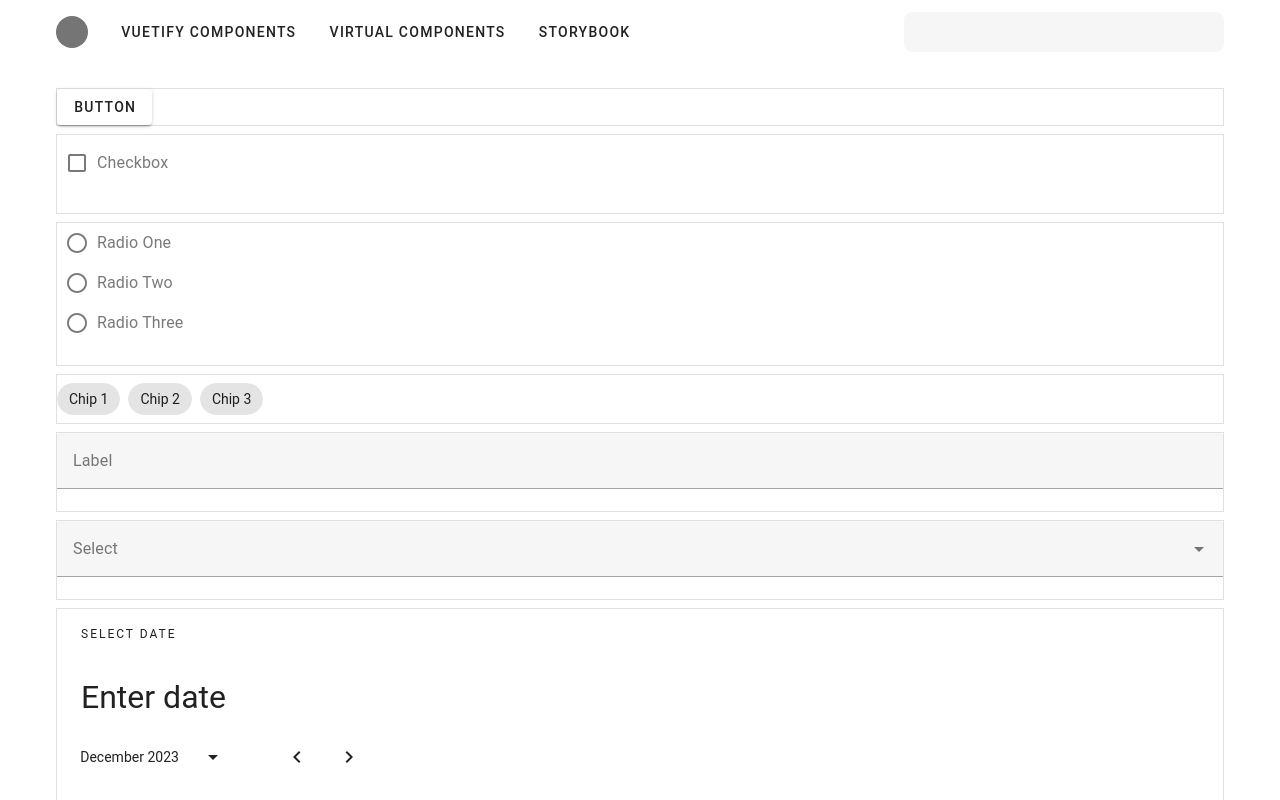
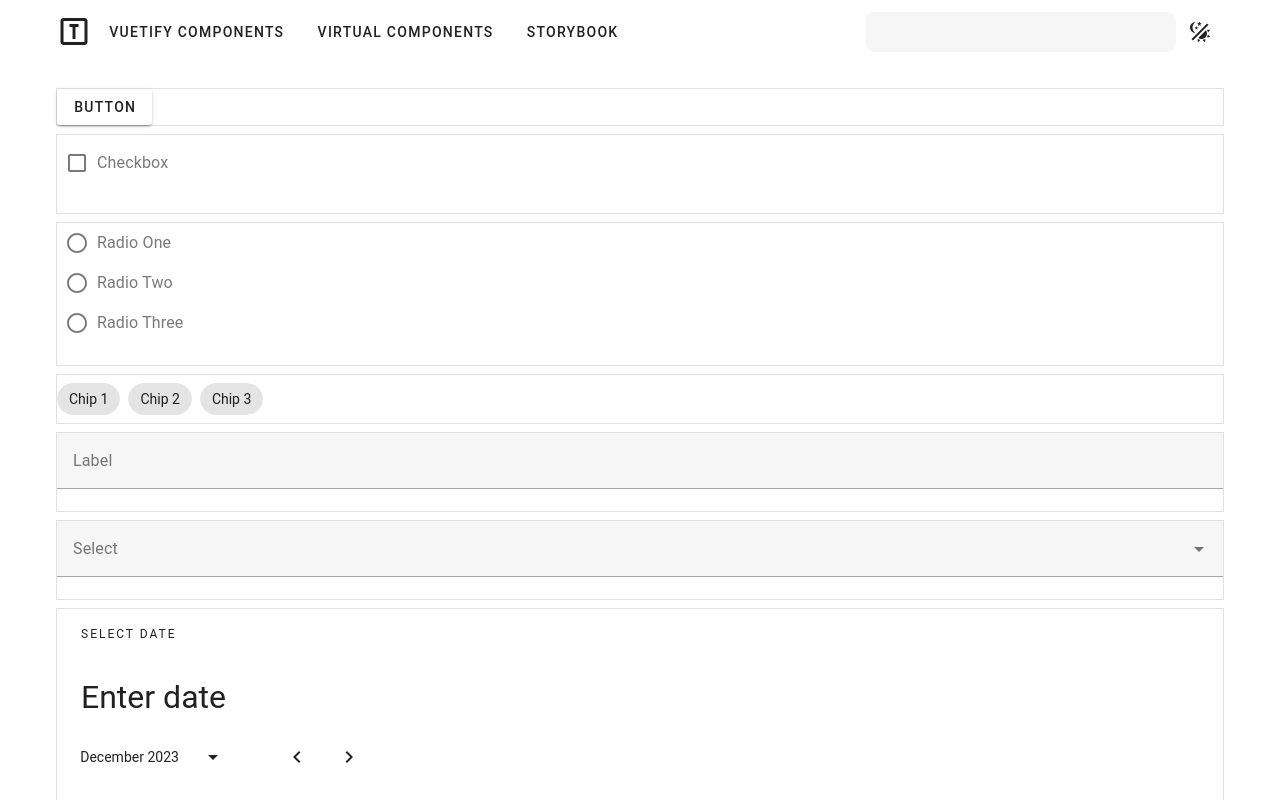
Before and after one commit to kaykanloo/template-nuxt-vuetify, a Nuxt app: page / in a window 1280 px wide. Shown: the top 800 px of the page. Built offline with nearby package versions, Linux system fonts and the light colour scheme.

Commit message:
Adding Light/Dark theme toggle

```diff
--- a/components/AppBar.vue
+++ b/components/AppBar.vue
@@ -7,12 +7,18 @@ type Link = {
 defineProps({
   links: { type: Array as PropType<Link[]>, required: true },
 })
+
+import { useTheme } from 'vuetify'
+const theme = useTheme()
+const toggleTheme = () => {
+  theme.global.name.value = theme.global.current.value.dark ? 'light' : 'dark'
+}
 </script>
 
 <template>
   <v-app-bar flat>
     <v-container class="mx-auto d-flex align-center justify-center">
-      <v-avatar class="me-4 " color="grey-darken-1" size="32"></v-avatar>
+      <v-icon icon="mdi-alpha-t-box-outline" size="36" />
 
       <v-btn v-for="link in links" :key="link.text" :text="link.text" :href="link.href" variant="text"></v-btn>
 
@@ -22,6 +28,7 @@ defineProps({
         <v-text-field density="compact" flat hide-details label="Search" rounded="lg" single-line
           variant="solo-filled"></v-text-field>
       </v-responsive>
+      <v-btn icon="mdi-theme-light-dark" @click="toggleTheme"></v-btn>
     </v-container>
   </v-app-bar>
 </template>
```
